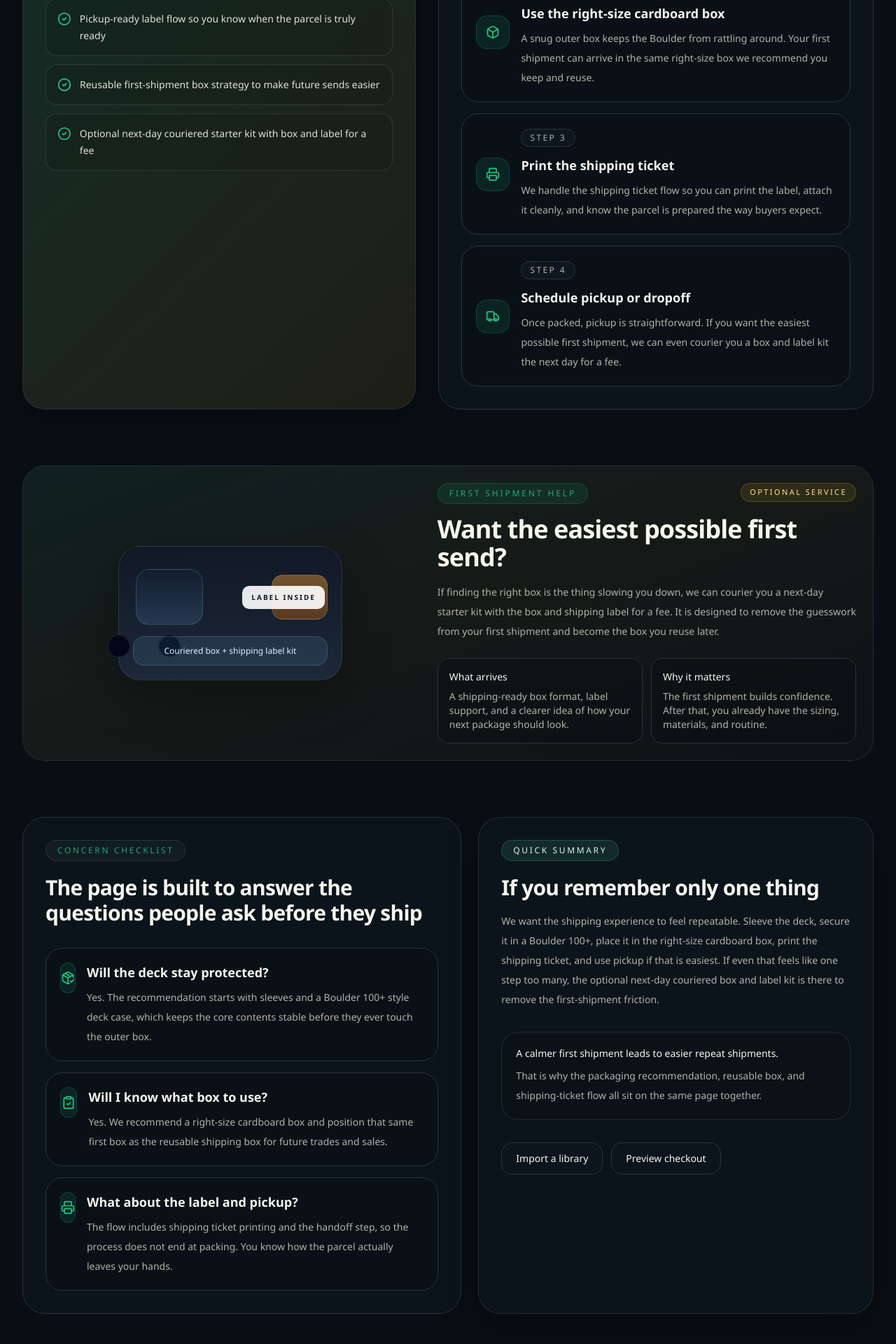
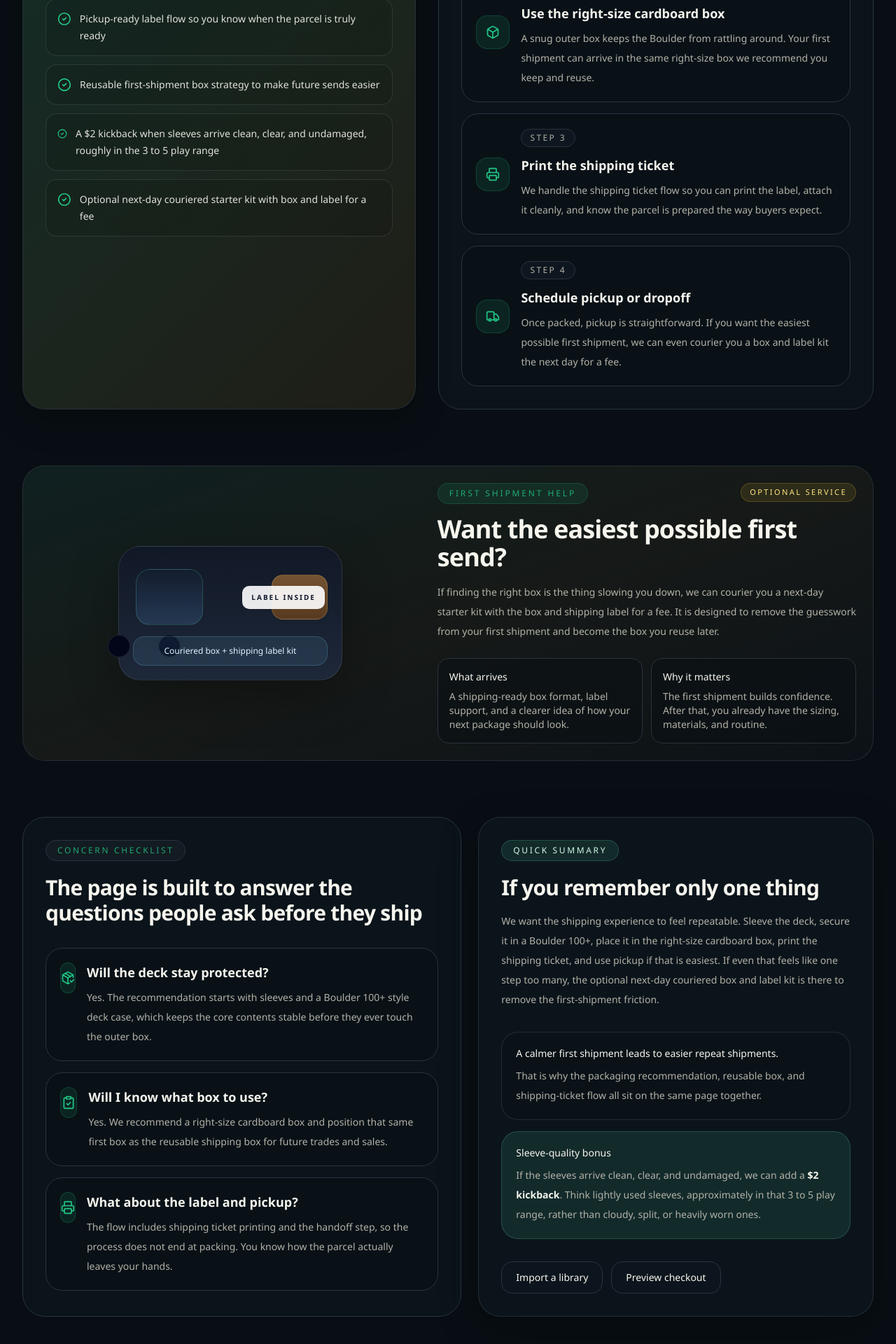
Before and after one commit to tfelsky/deckswap, a Next.js app: page /info in a window 1280 px wide. Shown: the part 1796-3716 px from the top of the page at 70% size. Built offline with nearby package versions, Linux system fonts and the light colour scheme; no server answers.

Commit message:
Add sleeve-quality kickback to shipping info page

```diff
--- a/app/info/page.tsx
+++ b/app/info/page.tsx
@@ -65,6 +65,7 @@ const shippingTickets = [
   "Shipping ticket generation with clear print-and-pack guidance",
   "Pickup-ready label flow so you know when the parcel is truly ready",
   "Reusable first-shipment box strategy to make future sends easier",
+  "A $2 kickback when sleeves arrive clean, clear, and undamaged, roughly in the 3 to 5 play range",
   "Optional next-day couriered starter kit with box and label for a fee",
 ]
 
@@ -393,6 +394,13 @@ export default function InfoPage() {
                 </p>
               </div>
 
+              <div className="mt-4 rounded-[1.5rem] border border-emerald-300/20 bg-emerald-300/10 p-5">
+                <div className="text-sm font-medium text-foreground">Sleeve-quality bonus</div>
+                <p className="mt-2 text-sm leading-7 text-muted-foreground">
+                  If the sleeves arrive clean, clear, and undamaged, we can add a <span className="font-semibold text-foreground">$2 kickback</span>. Think lightly used sleeves, approximately in that 3 to 5 play range, rather than cloudy, split, or heavily worn ones.
+                </p>
+              </div>
+
               <div className="mt-8 flex flex-wrap gap-3">
                 <Link
                   href="/import-library"
```
